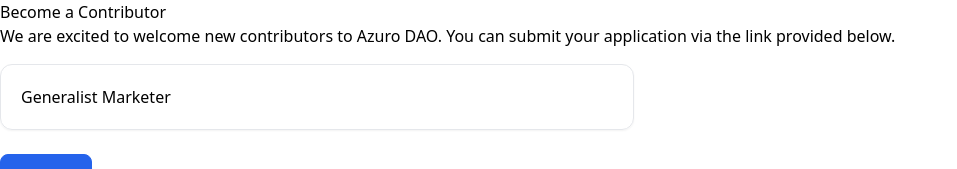
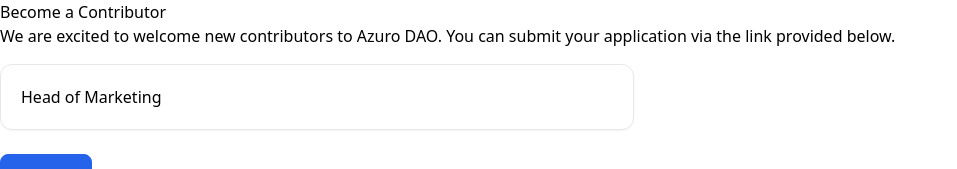
Before and after one commit to Azuro-protocol/gem-docs, a Next.js app: page /concepts/azuro-dao/become-a-contributor in a window 1280 px wide. Shown: the top 169 px of the page, without its empty margins (0-957 px from the left). Built offline with nearby package versions, Linux system fonts and the light colour scheme.

Commit message:
Update become-a-contributor.mdx

```diff
--- a/pages/concepts/azuro-dao/become-a-contributor.mdx
+++ b/pages/concepts/azuro-dao/become-a-contributor.mdx
@@ -6,7 +6,7 @@ We are excited to welcome new contributors to Azuro DAO. You can submit your app
 
 <div className="grid lg:grid-cols-2 gap-3 mt-4">
   <Card
-    text="Generalist Marketer"
+    text="Head of Marketing"
     to="/concepts/azuro-dao/generalist-marketer"
   />
 </div>
```
